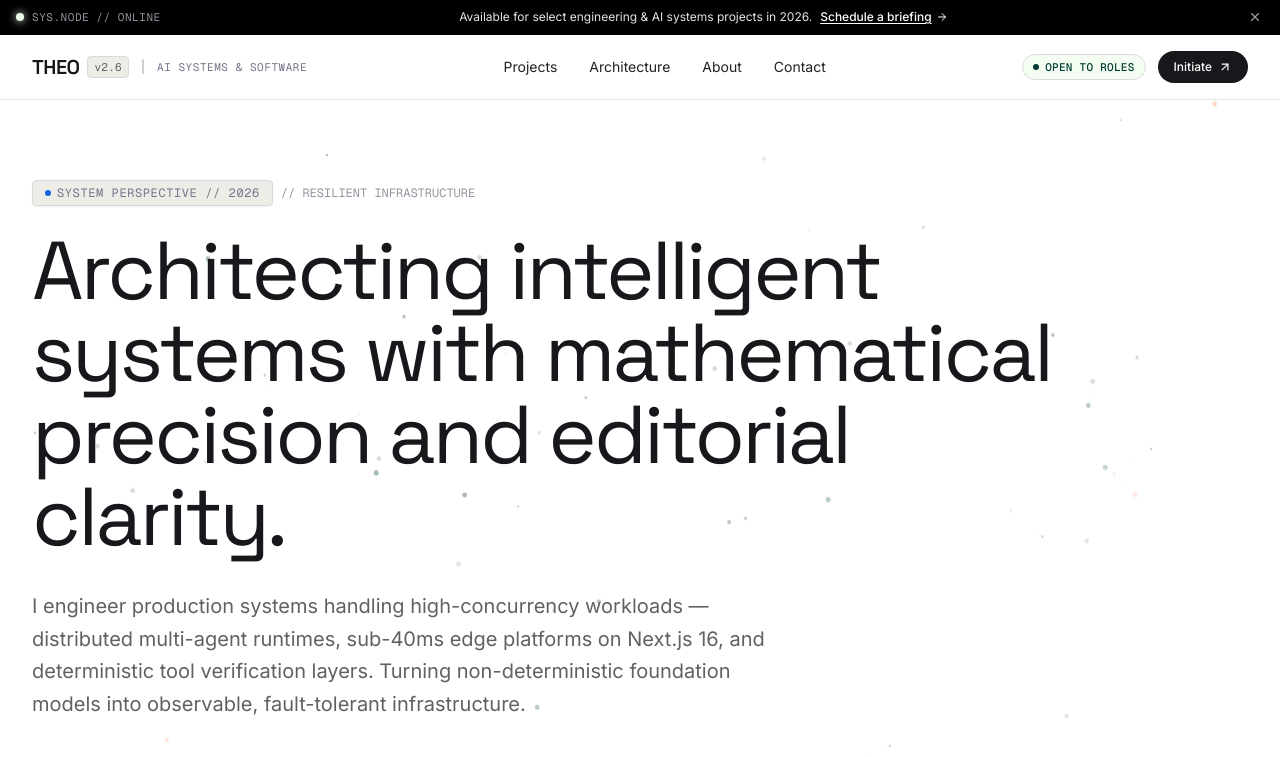
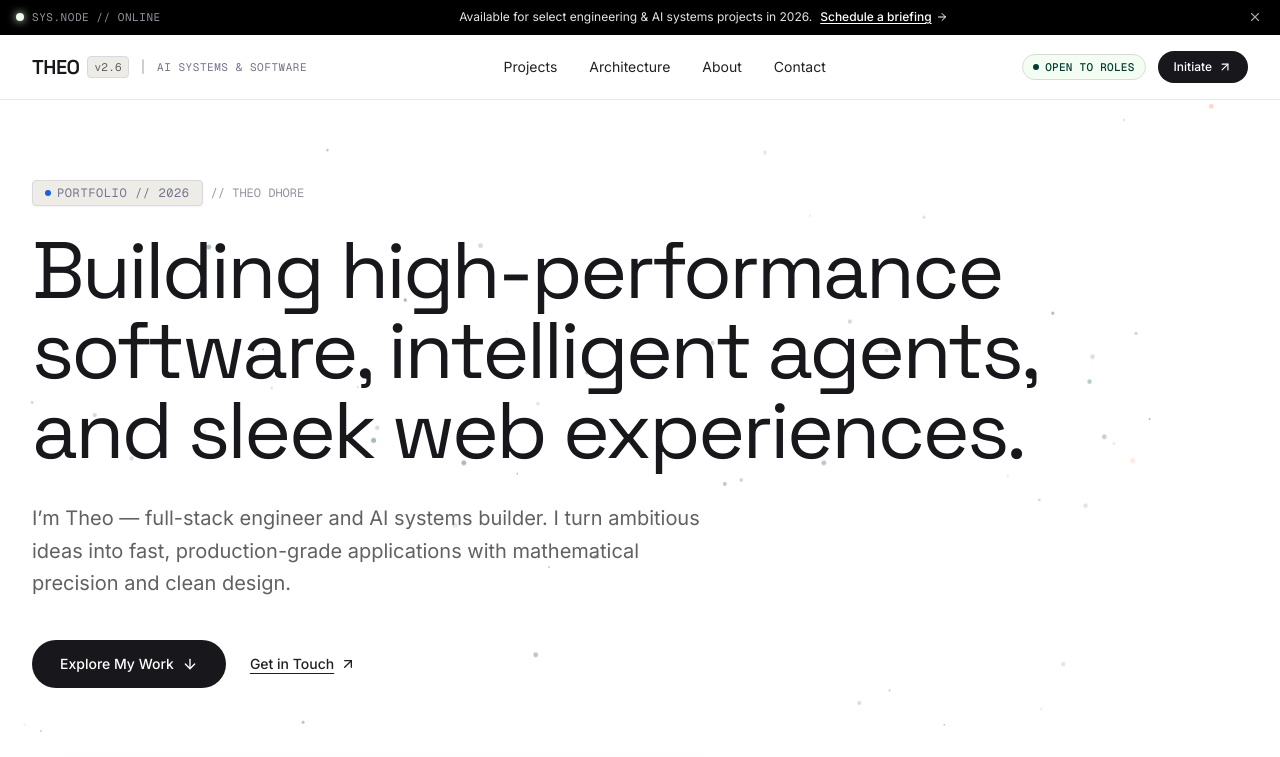
Before and after one commit to theodhorex/personal-website, a Next.js app: page / in a window 1280 px wide. Shown: the top 757 px of the page. Built offline with nearby package versions, Linux system fonts and the light colour scheme.

Commit message:
feat(ui): update hero copy for punchy personal portfolio positioning

```diff
--- a/components/hero.tsx
+++ b/components/hero.tsx
@@ -14,24 +14,23 @@ export function Hero() {
         <div className="flex items-center gap-2 mb-6 animate-fade-in">
           <span className="font-mono text-xs uppercase tracking-wider text-[#75758a] bg-[#eeece7] px-3 py-1 rounded-[4px] border border-[#d9d9dd] inline-flex items-center gap-1.5 shadow-xs">
             <span className="w-1.5 h-1.5 rounded-full bg-[#1863dc]"></span>
-            <span>SYSTEM PERSPECTIVE // 2026</span>
+            <span>PORTFOLIO // 2026</span>
           </span>
           <span className="text-xs text-[#93939f] font-mono hidden sm:inline">
-            {"// RESILIENT INFRASTRUCTURE"}
+            {"// THEO DHORE"}
           </span>
         </div>
 
         {/* Monumental Display Headline */}
         <div className="max-w-5xl">
-          <h1 className="hero-display text-4xl sm:text-6xl md:text-7xl lg:text-[82px] text-[#17171c] font-normal tracking-[-0.035em] leading-[1.02] animate-fade-in-up">
-            Architecting intelligent systems with mathematical precision and editorial clarity.
+          <h1 className="hero-display text-4xl sm:text-6xl md:text-7xl lg:text-[80px] text-[#17171c] font-normal tracking-[-0.035em] leading-[1.02] animate-fade-in-up">
+            Building high-performance software, intelligent agents, and sleek web experiences.
           </h1>
 
-          {/* Lead Paragraph inspired by bouayaben concrete depth */}
-          <p className="mt-8 text-lg sm:text-xl text-[#616161] max-w-3xl font-sans leading-relaxed animate-fade-in-up delay-200">
-            I engineer production systems handling high-concurrency workloads — distributed multi-agent runtimes,
-            sub-40ms edge platforms on Next.js 16, and deterministic tool verification layers. Turning non-deterministic
-            foundation models into observable, fault-tolerant infrastructure.
+          {/* Punchy Lede */}
+          <p className="mt-8 text-lg sm:text-xl text-[#616161] max-w-2xl font-sans leading-relaxed animate-fade-in-up delay-200">
+            I’m Theo — full-stack engineer and AI systems builder. I turn ambitious ideas into fast,
+            production-grade applications with mathematical precision and clean design.
           </p>
 
           {/* Actions Bar */}
@@ -40,15 +39,15 @@ export function Hero() {
               href="#work"
               className="inline-flex items-center gap-2 bg-[#17171c] hover:bg-[#000000] text-white text-sm font-medium px-7 py-3.5 rounded-[32px] transition-all shadow-none group active:scale-95"
             >
-              <span>Explore Selected Work</span>
+              <span>Explore My Work</span>
               <ArrowDown className="w-4 h-4 group-hover:translate-y-0.5 transition-transform" />
             </a>
 
             <a
-              href="#architecture"
+              href="#contact"
               className="inline-flex items-center gap-1.5 text-sm font-medium text-[#212121] hover:text-[#1863dc] underline underline-offset-4 transition-colors group"
             >
-              <span>Inspect Systems Architecture</span>
+              <span>Get in Touch</span>
               <ArrowUpRight className="w-4 h-4 inline group-hover:translate-x-0.5 group-hover:-translate-y-0.5 transition-transform" />
             </a>
           </div>
```
